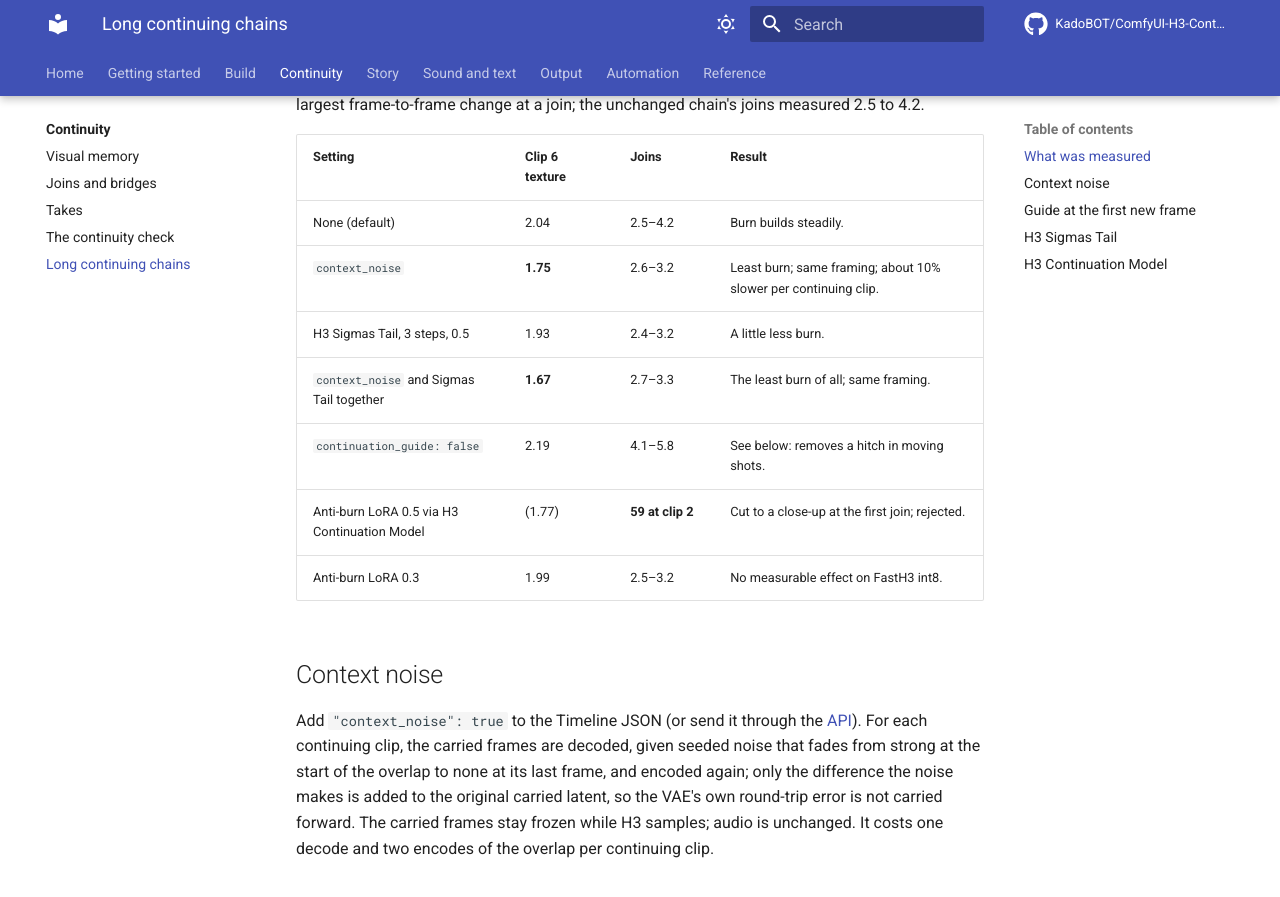
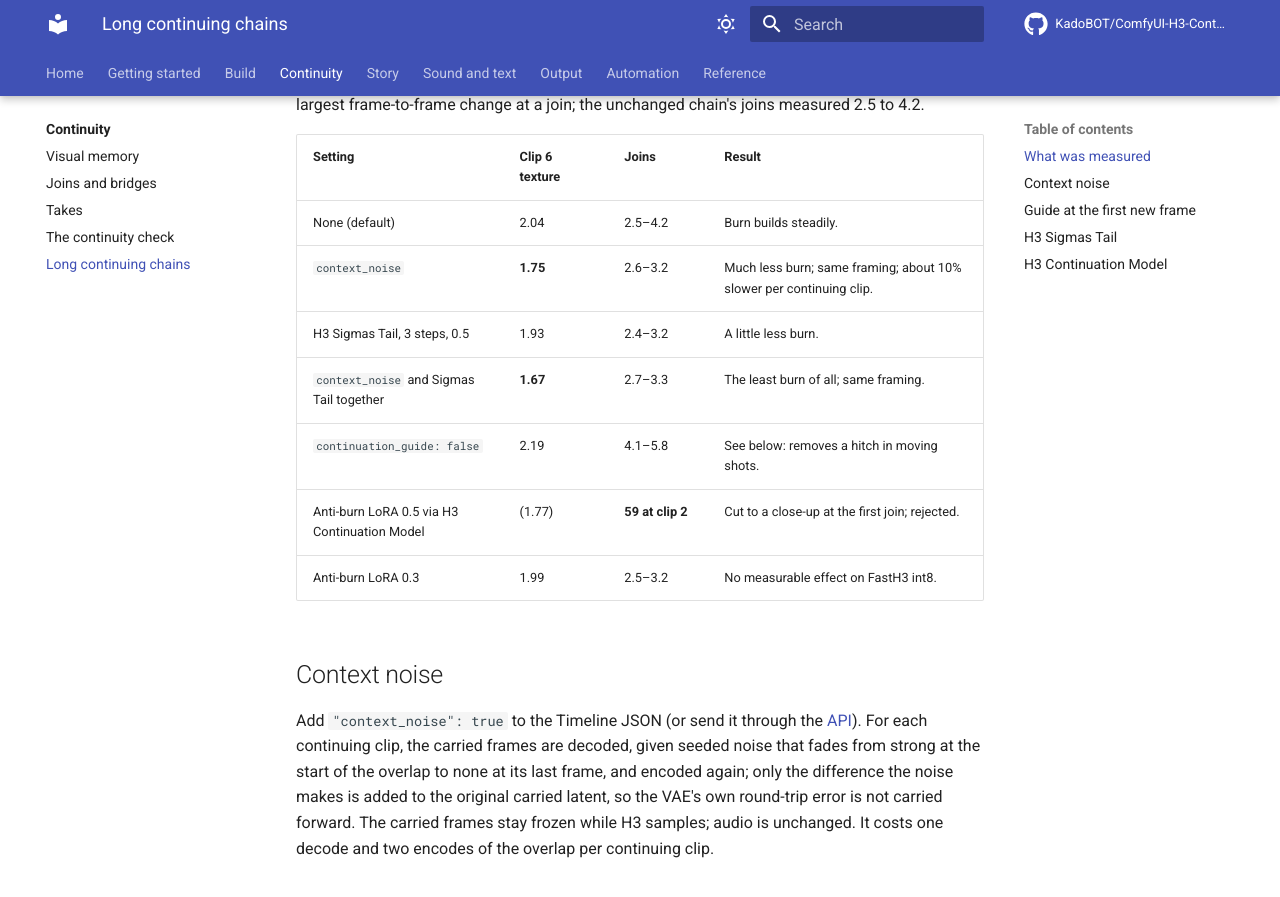
Before and after one commit to DerKodex-Repo-Curator/ComfyUI-H3-Continuity-Studio, an MkDocs documentation site: the page built from guide/continuity/long-chains.md, in a window 1280 px wide and 900 px high, scrolled down 447 px. Shown: the top 897 px of the window. Built offline with MkDocs 1.6.1 and Material for MkDocs 9.7.7, drawn with Linux system fonts in a browser that asks for light colours; comment, search, counter and statistics services are not loaded.

Commit message:
guide: context noise alone is not the least burn; the combination is
Co-Authored-By: Claude Opus 5.5 <noreply@anthropic.com>

```diff
--- a/guide/continuity/long-chains.md
+++ b/guide/continuity/long-chains.md
@@ -11,7 +11,7 @@ Texture is the finest-detail energy of each clip against clip 1 (1.00 = no chang
 | Setting | Clip 6 texture | Joins | Result |
 | --- | --- | --- | --- |
 | None (default) | 2.04 | 2.5–4.2 | Burn builds steadily. |
-| `context_noise` | **1.75** | 2.6–3.2 | Least burn; same framing; about 10% slower per continuing clip. |
+| `context_noise` | **1.75** | 2.6–3.2 | Much less burn; same framing; about 10% slower per continuing clip. |
 | H3 Sigmas Tail, 3 steps, 0.5 | 1.93 | 2.4–3.2 | A little less burn. |
 | `context_noise` and Sigmas Tail together | **1.67** | 2.7–3.3 | The least burn of all; same framing. |
 | `continuation_guide: false` | 2.19 | 4.1–5.8 | See below: removes a hitch in moving shots. |
```
